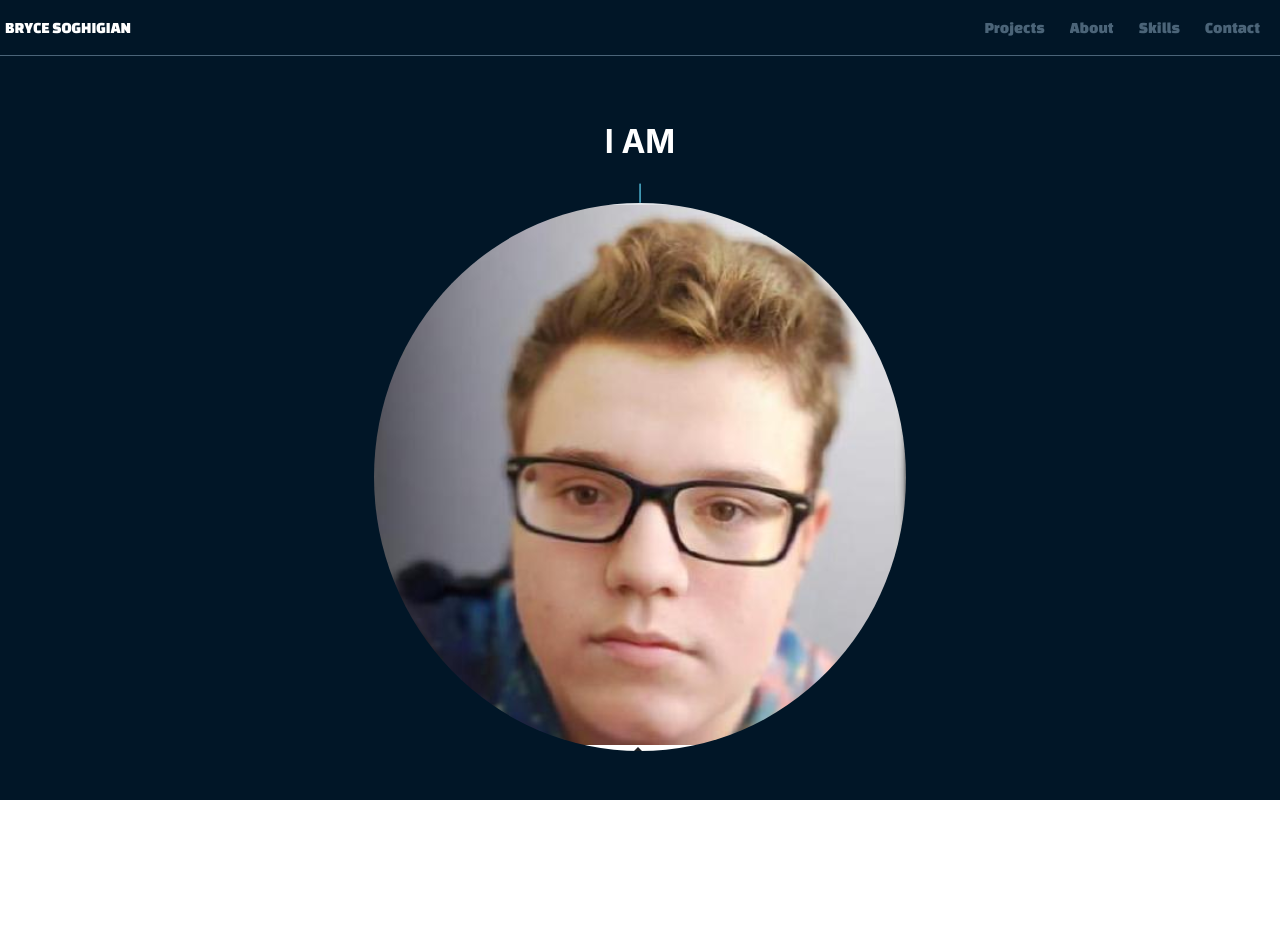
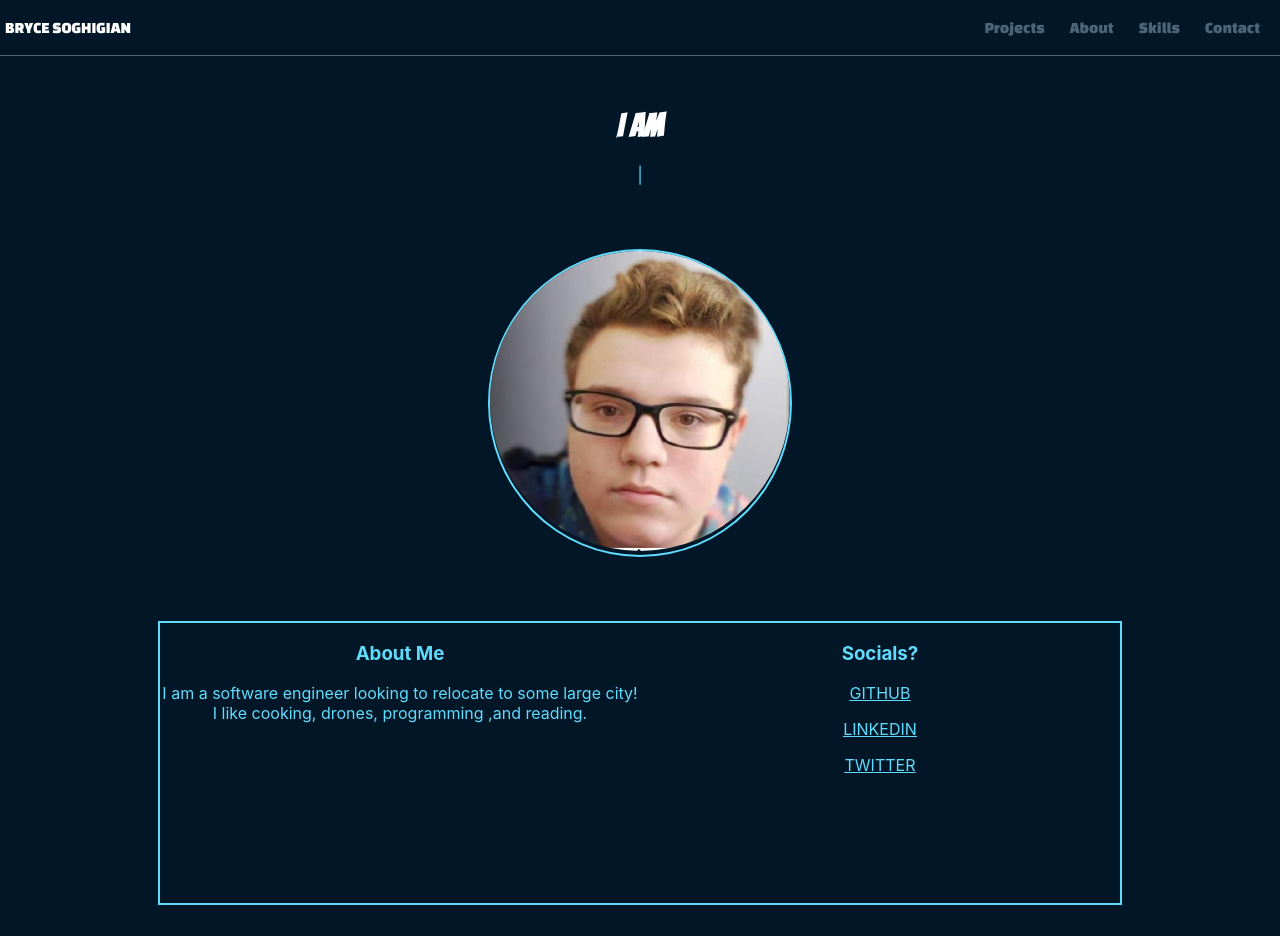
Before and after one commit to Bryce-Soghigian/frontend-portfolio, a React (Create React App) app: page /About in a window 1280 px wide. Before the commit the page ends 800 px from the top, so only its background shows below. Built offline with nearby package versions, Linux system fonts and the light colour scheme.

Commit message:
added basic about page route

```diff
--- a/src/Components/About Me/About.js
+++ b/src/Components/About Me/About.js
@@ -5,7 +5,7 @@ import Bryce from './Bryce.png'
 const Container = styled.div`
 
 background:#011627;
-height:93vh;
+height:110vh;
 width:100vw;
 display:flex;
 flex-direction:column;
@@ -15,19 +15,64 @@ align-items:center;
 
 `
 const ImageDiv = styled.div`
-
+margin:5%;
+border:solid #61DBFB 2px;
+border-radius:50%;
 `
 const Image = styled.img`
+/*
+object-fit:cover; */
 
-object-fit:cover;
+width:300px;
+height:300px;
 border-radius:50%;
 
 `
 
 const H1 = styled.h1`
  color:white;
+ font-family: 'Bangers';
+`
+const AboutDiv = styled.div`
+border:solid #61DBFB 2px;
+height:35vh;
+width:75vw;
+display:flex;
+
+
+
+`
+const AboutLeft = styled.div`
+color:#61DBFB;
+width:37.5vw;
+height:35vh;
+
 `
 
+const AboutRight = styled.div`
+color:#61DBFB;
+width:37.5vw;
+height:35vh;
+
+
+`
+const H3 = styled.h3`
+color:#61DBFB;
+
+
+`
+const Li = styled.p`
+color:#61DBFB;
+text-transform:uppercase;
+text-decoration:underline;
+`
+const A = styled.a`
+color:#61DBFB;
+:visited{
+    color:#61DBFB;
+}
+
+`
 export default function About() {
     const CursorProps ={
         show: true,
@@ -60,14 +105,18 @@ export default function About() {
             <ImageDiv>
             <Image src={Bryce}/>
             </ImageDiv>
-            <div>
-                <div>
-
-                </div>
-                <div>
-
-                </div>
-            </div>
+                <AboutDiv>
+                    <AboutLeft>
+                                    <H3>About Me</H3>
+                            <p>I am a software engineer looking to relocate to some large city! I like cooking, drones, programming ,and reading.</p>
+                    </AboutLeft>
+                    <AboutRight>
+                        <H3>Socials?</H3>
+                        <A href="https://github.com/Bryce-Soghigian" target = "_blank"><Li>Github</Li></A>
+                        <A href="https://www.linkedin.com/in/bsoghigian/" target="_blank"><Li>LInkedIn</Li></A>
+                        <A href="https://twitter.com/brybrycodingguy" target="_blank"><Li>Twitter</Li></A>
+                    </AboutRight>
+                </AboutDiv>
         </Container>
     )
 }
--- a/src/Components/Contacts/ContactForm.js
+++ b/src/Components/Contacts/ContactForm.js
@@ -2,7 +2,7 @@ import React, { useState } from "react";
 import axios from "axios";
 import styled from "styled-components";
 import Swal from "sweetalert2";
-import * as Yup from "yup";
+
 
 const H5 = styled.h6`
   color: white;
--- a/src/index.css
+++ b/src/index.css
@@ -11,6 +11,6 @@ code {
   font-family: source-code-pro, Menlo, Monaco, Consolas, "Courier New",
     monospace;
 }
-*{
+/* *{
   overflow-x:hidden;
-}
+} */
```
